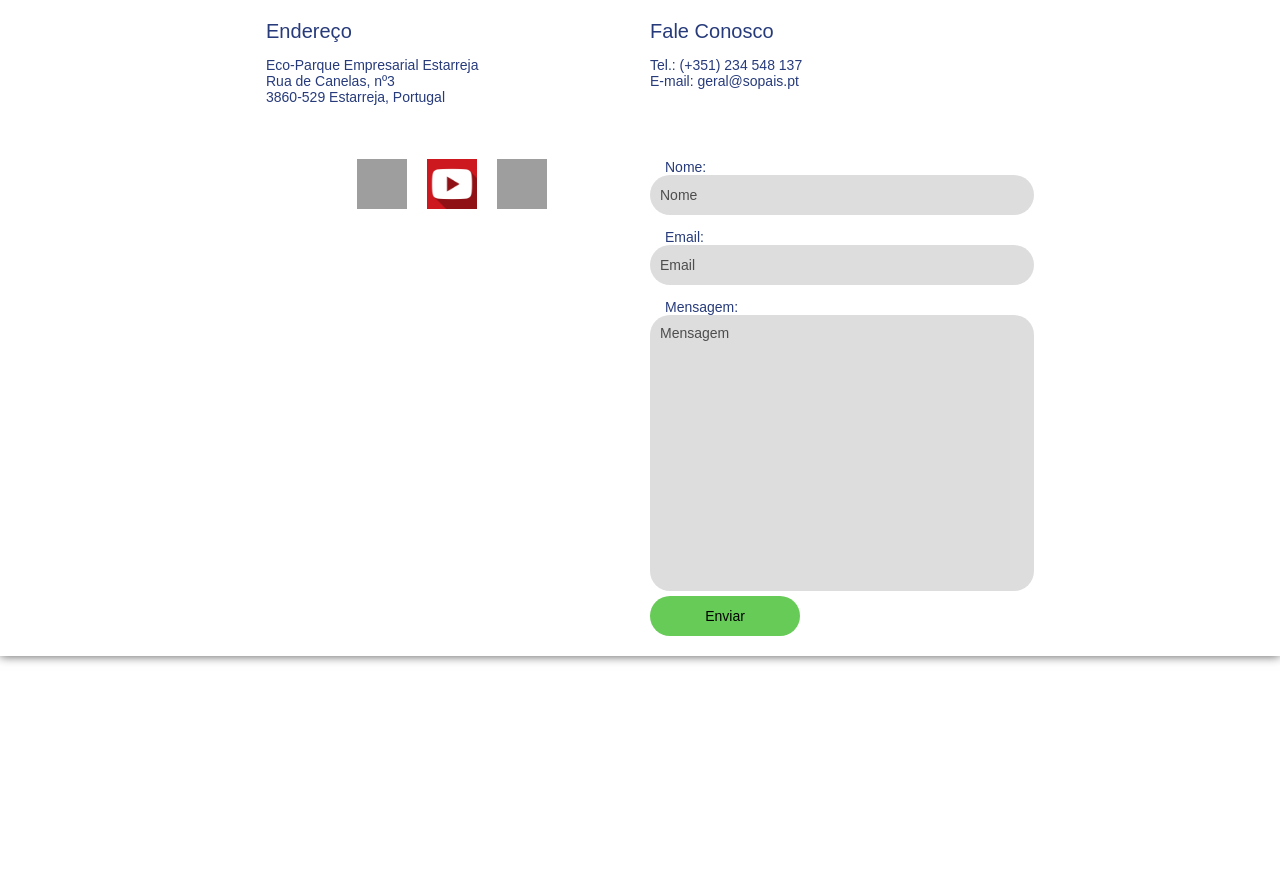
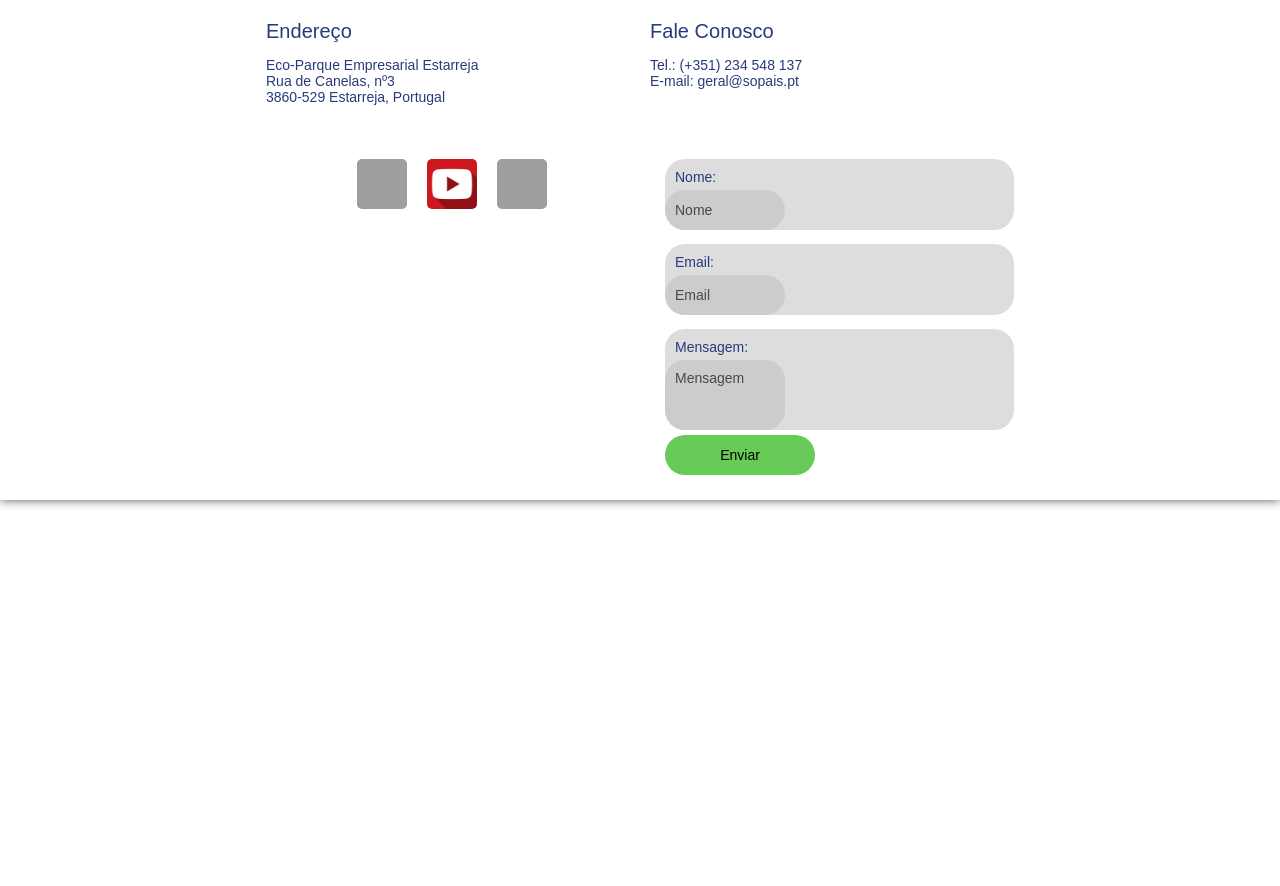
Before and after one commit to gabriel-valente/Sopais, a PHP site: page /pt/contactos.php in a window 1280 px wide. Shown: the part 1611-2497 px from the top of the page. After the commit the page ends 2118 px from the top, so only its background shows below. Run offline with PHP 8.4, Linux system fonts and the light colour scheme; some libraries are stand-ins or nearby versions; grey boxes are pictures that could not be loaded.

Commit message:
pequenos updates

```diff
--- a/css/contactos.css
+++ b/css/contactos.css
@@ -87,7 +87,7 @@
 
 .div-content.icons {
    width: calc(50% - 40px);
-   height: auto;
+   height: 50px;
    display: flex;
    -ms-display: flex;
    -moz-display: flex;
@@ -104,6 +104,7 @@
    height: 50px;
    width: 50px;
    margin: 7%;
+   border-radius: 5px;
    cursor: pointer;
 }
 
@@ -130,41 +131,71 @@ form {
 form p {
    margin-left: 15px;
    font-size: 14px;
+   padding: 10px;
+   border-radius: 20px;
+   -moz-border-radius: 20px;
+   -webkit-border-radius: 20px;
+   background-color: #DDD;
    cursor: default;
 }
 
 form input[type="text"] {
-   width: 100%;
+   width: 100px;
    height: 40px;
-   background-color: #DDD;
+   background-color: #CCC;
    font-size: 14px;
    border: 0px;
    color: #000;
+   margin: 5px -10px -10px;
    border-radius: 20px;
    -moz-border-radius: 20px;
    -webkit-border-radius: 20px;
    padding: 0px 10px;
+   transition: all 0.5s ease;
+   -moz-transition: all 0.5s ease;
+   -webkit-transition: all 0.5s ease;
+}
+
+form input[type="text"]:focus {
+   width: 100%;
+   transition: all 0.4s ease;
+   -moz-transition: all 0.4s ease;
+   -webkit-transition: all 0.4s ease;
 }
 
 form textarea {
-   width: 100%;
-   height: auto;
-   background-color: #DDD;
+   width: 100px;
+   height: 50px;
+   background-color: #CCC;
    font-size: 14px;
    border: 0px;
    color: #000;
+   margin: 5px -10px -13px;
    border-radius: 20px;
    -moz-border-radius: 20px;
    -webkit-border-radius: 20px;
    padding: 10px;
    resize: none;
+   overflow: hidden;
+   transition: all 0.4s ease;
+   -moz-transition: all 0.4s ease;
+   -webkit-transition: all 0.4s ease;
+}
+
+form textarea:focus {
+   width: 100%;
+   height: 276px;
+   overflow-y: visible;
+   transition: all 0.4s ease;
+   -moz-transition: all 0.4s ease;
+   -webkit-transition: all 0.4s ease;
 }
 
 form input[type="submit"] {
    height: 40px;
    max-width: 150px;
    width: 90%;
-   margin: auto;
+   margin: 5px 15px;
    border: 0px;
    border-radius: 20px;
    -moz-border-radius: 20px;
--- a/pt/contactos.php
+++ b/pt/contactos.php
@@ -43,12 +43,15 @@
                </div>
                <div class="div-content">
                   <form action="../backend/send.php" method="post">
-                     <p>Nome:</p>
-                     <input type="text" name="nome" value="" placeholder="Nome" maxlength="60" required>
-                     <p>Email:</p>
+                     <p>Nome:<br>
+                        <input type="text" name="nome" value="" placeholder="Nome" maxlength="60" required>
+                     </p>
+                     <p>Email:<br>
                      <input type="text" name="email" value="" placeholder="Email" maxlength="256" required>
-                     <p>Mensagem:</p>
+                     </p>
+                     <p>Mensagem:<br>
                      <textarea name="mensagem" rows="16" cols="80" placeholder="Mensagem" maxlength="512" required></textarea>
+                     </p>
                      <input type="submit" name="submit" value="Enviar">
                   </form>
                </div>
--- a/pt/qualidade.php
+++ b/pt/qualidade.php
@@ -6,11 +6,6 @@
       <title>Sopais</title>
       <link rel="stylesheet" href="../css/style.css">
       <link rel="stylesheet" href="../css/qualidade.css">
-
-      <link href='https://fonts.googleapis.com/css?family=Karla' rel='stylesheet' type='text/css'>
-      <link rel='stylesheet prefetch' href='https://maxcdn.bootstrapcdn.com/bootstrap/3.3.5/css/bootstrap.min.css'>
-      <link rel='stylesheet prefetch' href='https://maxcdn.bootstrapcdn.com/font-awesome/4.5.0/css/font-awesome.min.css'>
-      <link rel="stylesheet" href="../css/carrousel.css">
    </head>
    <body>
       <?php
```
Also changed, not shown: css/empresa.css (+28 -6 lines), en/contacts.php (+7 -4 lines), pt/empresa.php (+8 -6 lines).
